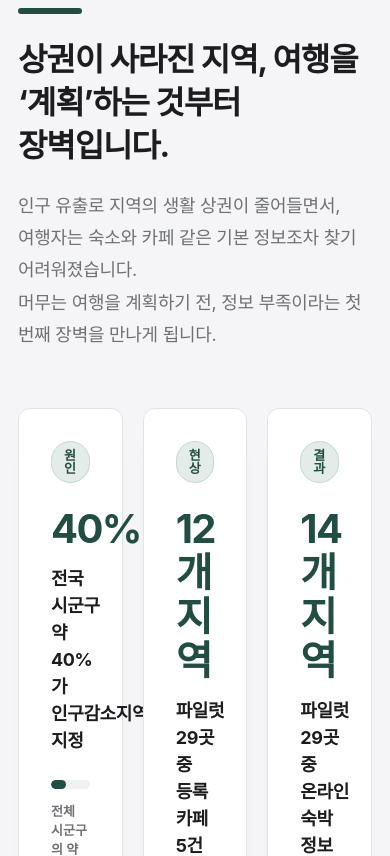
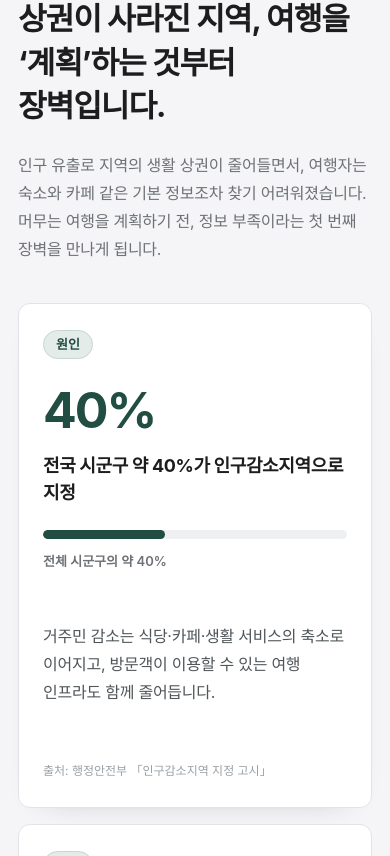
Before and after one commit to naeun9/salliljido, a React (Vite) app: page / in a window 390 px wide. Shown: the part 828-1684 px from the top of the page. Built offline with nearby package versions, Linux system fonts and the light colour scheme; a web font is replaced by a local one.

Commit message:
style: refine responsive layout and spacing

```diff
--- a/src/pages/Home/ProblemDataSection.module.css
+++ b/src/pages/Home/ProblemDataSection.module.css
@@ -82,6 +82,38 @@
 .eyebrow { display: block; margin-bottom: 18px; color: var(--forest); font-size: var(--font-label-caps); font-weight: 600; letter-spacing: 0.16em; }
 .transitionDescription { margin: 24px auto 0; color: var(--gray); font-size: var(--font-body-lg); line-height: 1.8; letter-spacing: -0.015em; word-break: keep-all; }
 
+@media (max-width: 1050px) {
+  .section { padding-top: 104px; }
+  .cards { grid-template-columns: repeat(2, minmax(0, 1fr)); }
+  .card { min-height: 470px; }
+}
+
+@media (max-width: 720px) {
+  .section { padding: 80px 18px 32px; }
+  .head { max-width: none; }
+  .title,
+  .transitionTitle { font-size: clamp(29px, 8vw, 36px); line-height: 1.4; }
+  .lead { font-size: var(--font-body); line-height: 1.75; }
+  .lead br,
+  .transitionDescription br { display: none; }
+  .cards { grid-template-columns: minmax(0, 1fr); gap: 16px; margin-top: 40px; }
+  .card { min-height: 0; padding: 26px 24px; }
+  .value { font-size: clamp(40px, 13vw, 50px); white-space: nowrap; }
+  .subtitle { min-height: 0; }
+  .barVisual,
+  .dotVisual { margin-top: 24px; }
+  .source { margin-top: 32px; }
+  .transition { margin-top: 80px; padding-top: 40px; }
+  .transitionDescription { font-size: var(--font-body); }
+}
+
+@media (max-width: 380px) {
+  .card { padding: 24px 20px; }
+  .dots { grid-template-columns: repeat(10, 8px); gap: 7px; }
+  .dot,
+  .dotActive { width: 8px; height: 8px; }
+}
+
 @media (prefers-reduced-motion: reduce) {
   .barFill { transform: scaleX(1); }
   .entered .barFill,
```
